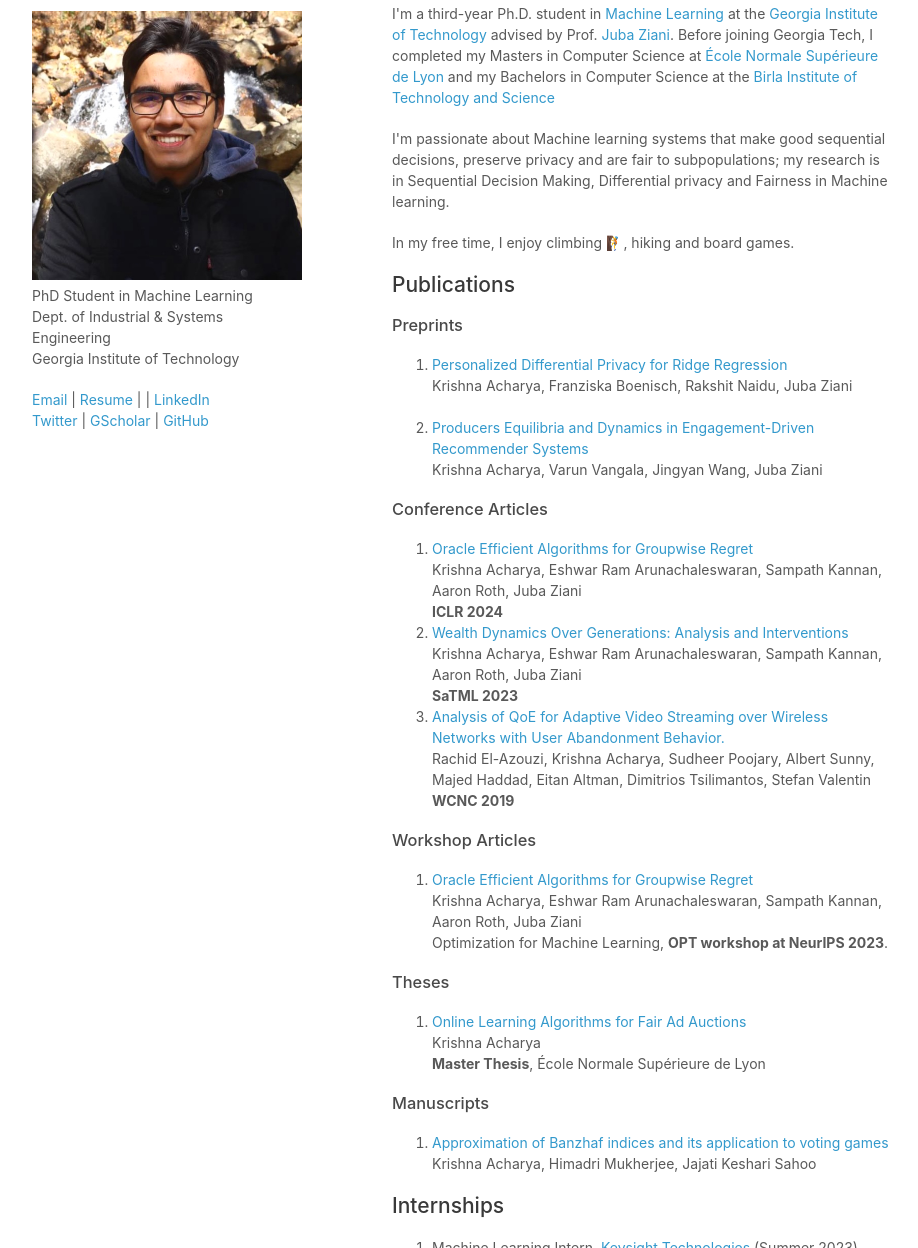
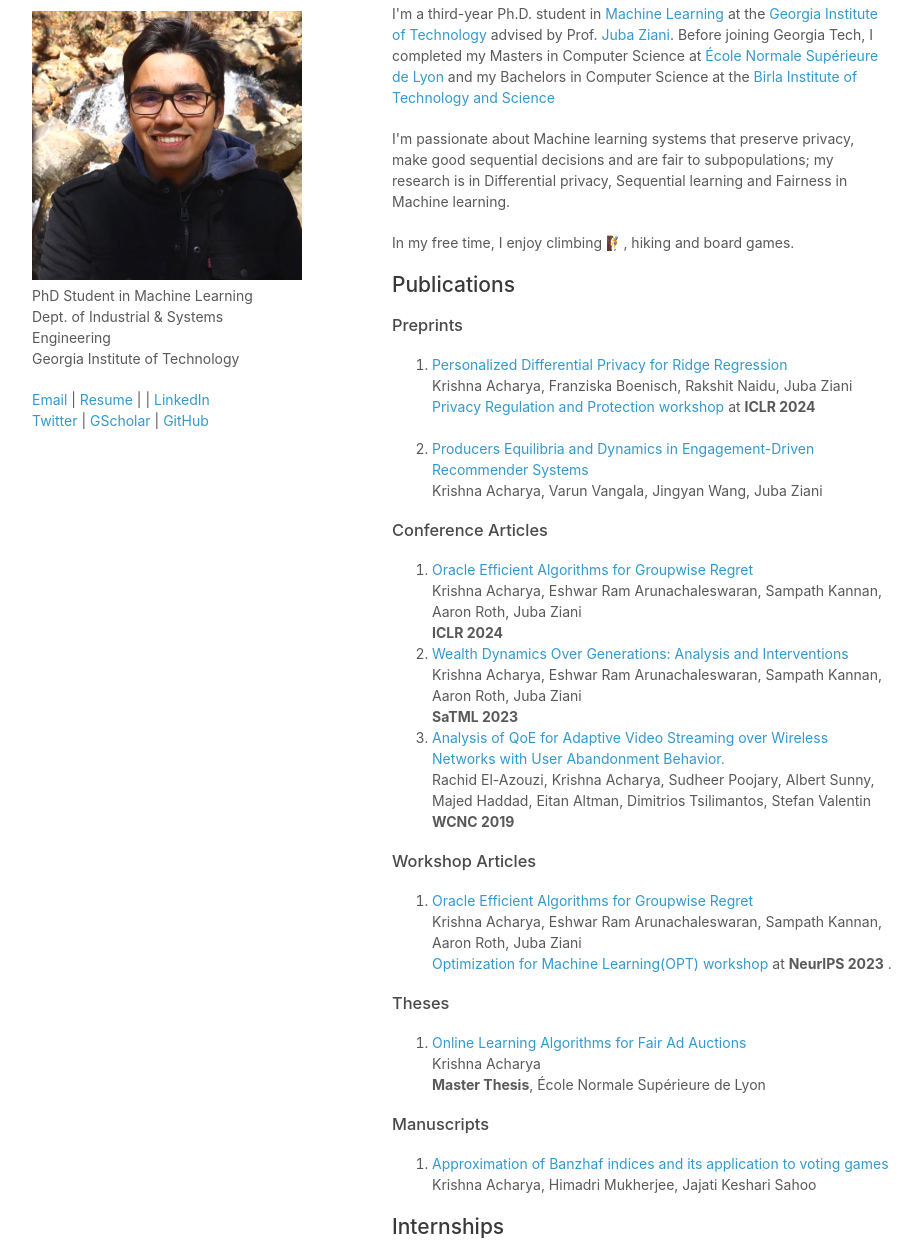
Before and after one commit to krishnacharya/krishnacharya.github.io, a plain HTML site: page index.html in a window 1280 px wide. Shown: the part 98-1346 px from the top of the page, without its empty margins (178-1096 px from the left). Drawn offline with Linux system fonts and the light colour scheme.

Commit message:
resume March 2024, update workshop paper

```diff
--- a/index.html
+++ b/index.html
@@ -24,8 +24,8 @@
           and my Bachelors in Computer Science at the <a href="https://www.bits-pilani.ac.in/goa/"> Birla Institute of Technology and Science</a> </p>
 
         <p>
-          I'm passionate about Machine learning systems that make good sequential decisions, preserve privacy and are fair to subpopulations; my research is in
-          Sequential Decision Making, Differential privacy and Fairness in Machine learning.
+          I'm passionate about Machine learning systems that preserve privacy, make good sequential decisions and are fair to subpopulations; my research is in
+          Differential privacy, Sequential learning and Fairness in Machine learning.
         </p>
 
         <p> </p>
@@ -46,6 +46,7 @@
         <ol>
           <li> <a href="https://arxiv.org/abs/2401.17127"> Personalized Differential Privacy for Ridge Regression</a>  <br>
             Krishna Acharya, Franziska Boenisch, Rakshit Naidu, Juba Ziani <br>
+            <a href="https://pml-workshop.github.io/iclr24/"> Privacy Regulation and Protection workshop</a> at <b> ICLR 2024</b>
           </li>
           <br>
           <li><a href="https://arxiv.org/abs/2401.16641"> Producers Equilibria and Dynamics in Engagement-Driven Recommender Systems</a>  <br>
@@ -71,7 +72,7 @@
         <ol>
           <li><a href="https://opt-ml.org/papers/2023/paper69.pdf">Oracle Efficient Algorithms for Groupwise Regret</a> <br>
             Krishna Acharya, Eshwar Ram Arunachaleswaran, Sampath Kannan, Aaron Roth, Juba Ziani <br>
-            Optimization for Machine Learning, <b>OPT workshop at NeurIPS 2023</b>.
+            <a href="https://opt-ml.org/"> Optimization for Machine Learning(OPT) workshop</a> at <b>NeurIPS 2023</b> </b>.
           </li>
 
 
```
Also changed, not shown: 1 other file.
